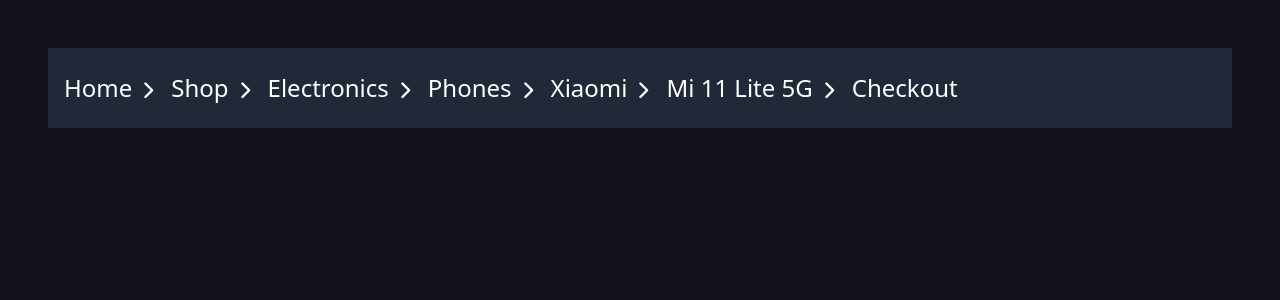
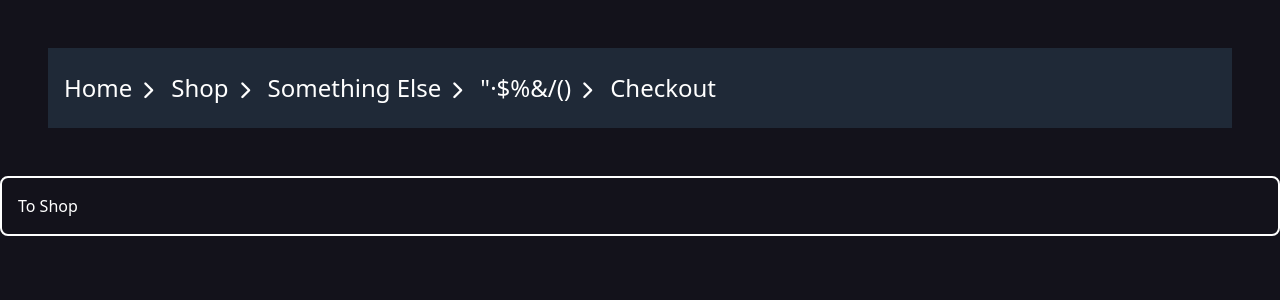
Before and after one commit to onth0s/test-link-navigation, a React (Create React App) app: page / in a window 1280 px wide. Shown: the top 300 px of the page. Built offline with nearby package versions, Linux system fonts and the light colour scheme.

Commit message:
we gettin there

```diff
--- a/src/App.js
+++ b/src/App.js
@@ -1,3 +1,7 @@
+import { Routes, Route } from 'react-router-dom';
+
+import { Home, Shop } from './pages';
+
 import { NavLinkBar } from './components';
 
 function App() {
@@ -6,13 +10,18 @@ function App() {
 			links={[
 				'home',
 				'shop',
-				'electronics',
-				'phones',
-				'Xiaomi',
-				'Mi 11 Lite 5G',
+				'something else',
+				'"·$%&/()',
 				'checkout',
 			]}
 		/>
+
+		<div className="border-2 border-white rounded-lg p-4">
+			<Routes>
+				<Route path="/" element={<Home />} />
+				<Route path="/shop" element={<Shop />} />
+			</Routes>
+		</div>
 	</div>);
 }
 
--- /dev/null
+++ b/src/pages/Home/index.js
@@ -0,0 +1,7 @@
+import { Link } from "react-router-dom";
+
+export const Home = () => {
+	return (<div>
+		<Link to="/shop">To Shop</Link>
+	</div>);
+}
--- /dev/null
+++ b/src/pages/Shop/index.js
@@ -0,0 +1,5 @@
+export const Shop = () => {
+	return (<div>
+		SHOP
+	</div>);
+}
--- /dev/null
+++ b/src/pages/index.js
@@ -0,0 +1,2 @@
+export { Home } from './Home';
+export { Shop } from './Shop';
```
